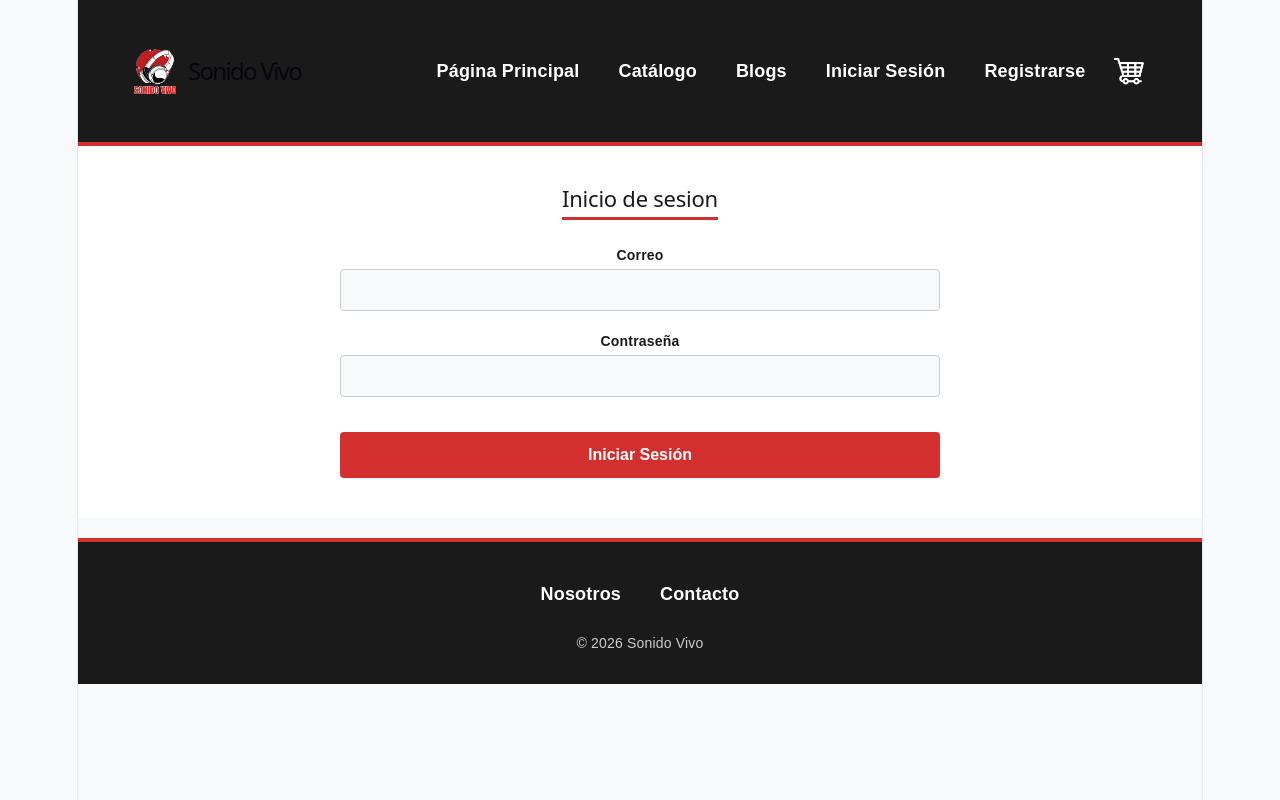
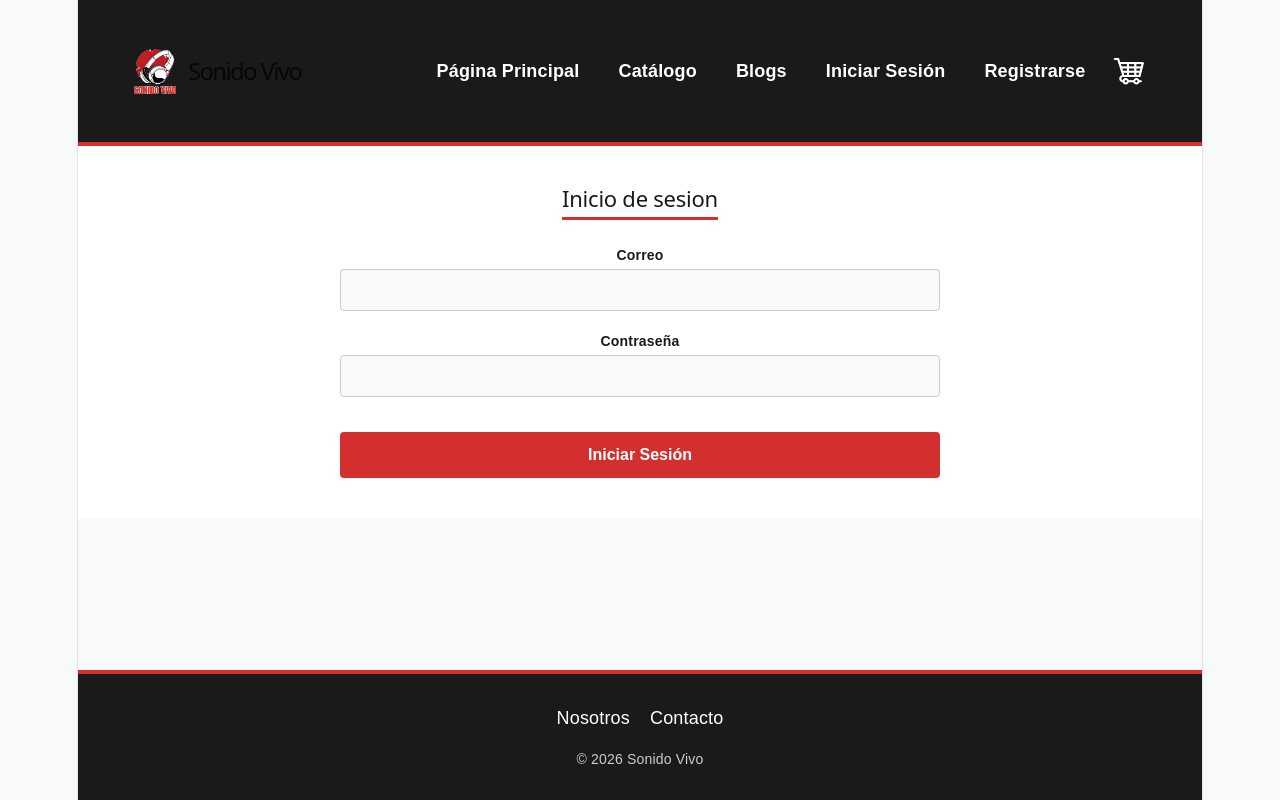
Before and after one commit to CodedbyMeTheGreatest/tienda-sonido-vivo, a React (Vite) app: page /login in a window 1280 px wide. Built offline with nearby package versions, Linux system fonts and the light colour scheme.

Commit message:
fix: correcciones de css para tamaño de paginas

```diff
--- a/src/App.css
+++ b/src/App.css
@@ -257,14 +257,40 @@ main section h2 {
     display: flex;
     justify-content: center;
     flex-wrap: wrap;
-    gap: 15px;
+    gap: 20px;
     margin-bottom: 15px;
+}
+
+.footer-nav .enlace-nav {
+    padding: 0;
+    border-radius: 0;
+    font-weight: normal;
+}
+
+.footer-nav .enlace-nav:hover {
+    background-color: transparent;
+    text-decoration: underline;
 }
 
 .footer-copyright {
     font-size: 14px;
     color: #cccccc;
     margin: 0;
+}
+
+/*Layout general*/
+html, body {
+    height: 100%;
+}
+
+.pagina {
+    min-height: 100vh;
+    display: flex;
+    flex-direction: column;
+}
+
+.pagina main {
+    flex: 1;
 }
 
 
--- a/src/components/templates/CatalogoTemplate.jsx
+++ b/src/components/templates/CatalogoTemplate.jsx
@@ -4,7 +4,7 @@ import Navbar from "../organisms/Navbar";
 
 function CatalogoTemplate(props) {
     return (
-        <div>
+        <div className = "pagina">
             <Navbar cantidadCarrito={props.cantidadCarrito} />
             <main>
                 <CatalogoProducto dataProductos={props.productos}></CatalogoProducto>
--- a/src/components/templates/LoginTemplate.jsx
+++ b/src/components/templates/LoginTemplate.jsx
@@ -3,7 +3,7 @@ import Footer from "../organisms/Footer";
 
 function LoginTemplate(props) {
     return (
-        <div>
+        <div className = "pagina">
             <Navbar cantidadCarrito={props.cantidadCarrito} />
             <main>
 
```
